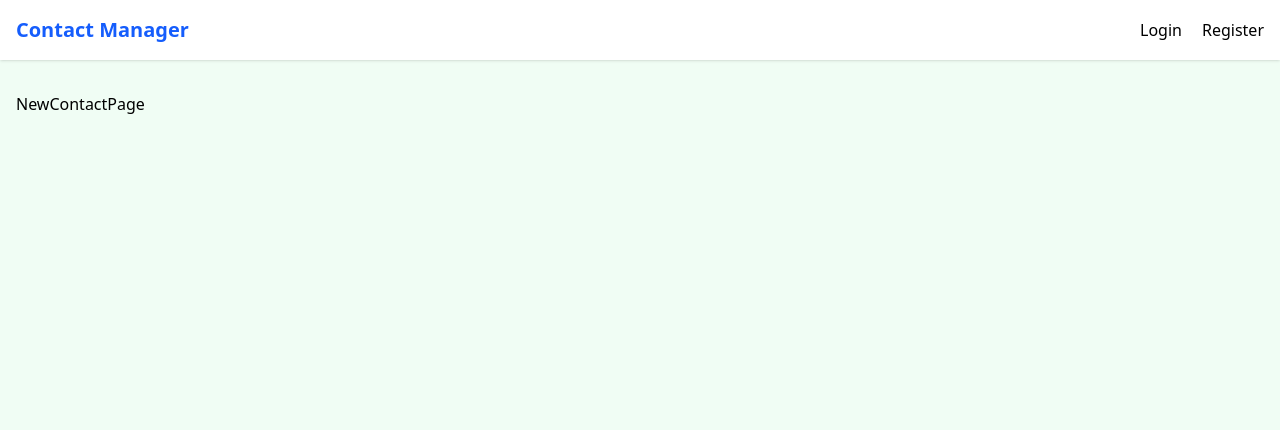
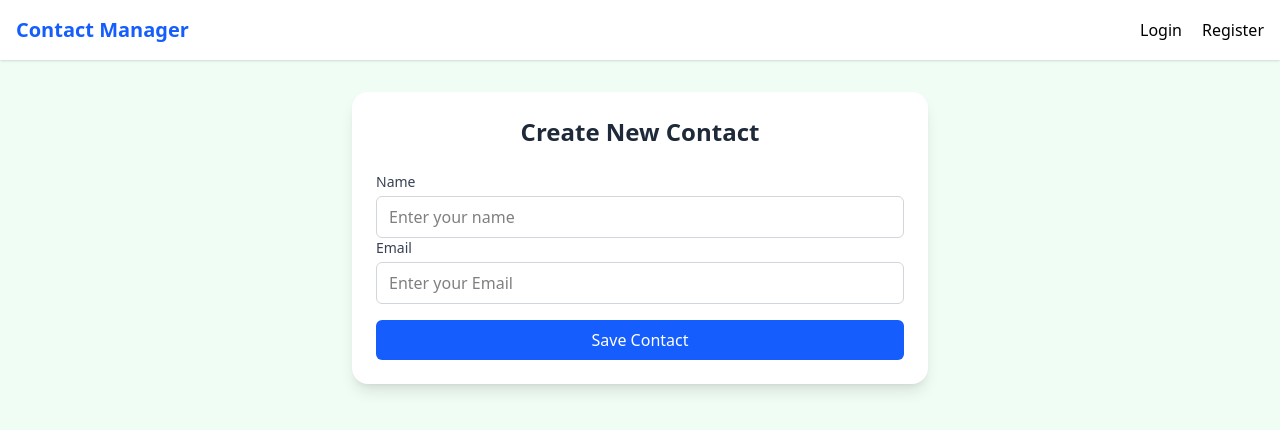
Before and after one commit to Imagekafle10/NextJsDemo, a Next.js app in the folder my-next-app/: page /contact/new in a window 1280 px wide. Shown: the top 430 px of the page. Built offline with nearby package versions, Linux system fonts and the light colour scheme; no server answers.

Commit message:
Created: EditandCreateContact

```diff
--- /dev/null
+++ b/my-next-app/src/app/_components/ContactForm.tsx
@@ -0,0 +1,52 @@
+"use client";
+import React, { useActionState } from "react";
+import { ContactType } from "./_types/contact";
+type ContactFormProps = {
+  action: (prevState: any, formData: FormData) => Promise<any>;
+  contact?: ContactType;
+};
+const ContactForm = ({ action, contact }: ContactFormProps) => {
+  const [state, formAction] = useActionState(action, null);
+  return (
+    <form action={formAction}>
+      <div>
+        <label
+          htmlFor="name"
+          className="block text-sm font-medium text-gray-700"
+        >
+          Name
+        </label>
+        <input
+          type="name"
+          name="name"
+          placeholder="Enter your name"
+          required
+          className="mt-1 w-full px-3 py-2 border border-gray-300 rounded-md focus:outline-none focus:ring-2 focus:ring-blue-500"
+        />
+      </div>
+      <div className="mb-4">
+        <label
+          htmlFor="email"
+          className="block text-sm font-medium text-gray-700"
+        >
+          Email
+        </label>
+        <input
+          type="email"
+          name="email"
+          placeholder="Enter your Email"
+          required
+          className="mt-1 w-full px-3 py-2 border border-gray-300 rounded-md focus:outline-none focus:ring-2 focus:ring-blue-500"
+        />
+      </div>
+      <button
+        type="submit"
+        className="w-full bg-blue-600 text-white py-2 px-4 rounded-md hover:bg-blue-700 transition-colors"
+      >
+        Save Contact
+      </button>
+    </form>
+  );
+};
+
+export default ContactForm;
--- a/my-next-app/src/app/_data/db.json
+++ b/my-next-app/src/app/_data/db.json
@@ -1,5 +1,12 @@
 {
-  "contacts": [],
+  "contacts": [
+    {
+      "id": "1",
+      "name": "Jhon",
+      "email": "jhon@gmail.com",
+      "userId": "1"
+    }
+  ],
   "users": [
     {
       "id": "1",
--- a/my-next-app/src/app/actions/contact.ts
+++ b/my-next-app/src/app/actions/contact.ts
@@ -1,6 +1,16 @@
 "use server";
 import { revalidatePath } from "next/cache";
 import { deleteContact } from "../api/contact";
+
+export const createContactAction = async (
+  prevState: any,
+  formData: FormData,
+) => {};
+
+export const updateContactAction = async (
+  prevState: any,
+  formData: FormData,
+) => {};
 
 export const deleteContactAction = async (
   prevState: any,
--- a/my-next-app/src/app/contact/edit/[id]/page.tsx
+++ b/my-next-app/src/app/contact/edit/[id]/page.tsx
@@ -1,7 +1,23 @@
+import ContactForm from "@/app/_components/ContactForm";
+import { updateContactAction } from "@/app/actions/contact";
+import { getContactById } from "@/app/api/contact";
 import React from "react";
 
-function EditContactPage() {
-  return <div>EditContactPage</div>;
-}
+const EditContactPage = async ({ params }: { params: { id: string } }) => {
+  const { id } = await params;
+  const contact = await getContactById(id);
+
+  return (
+    <div className="min-h-screen flex items-center justify-center bg-gray-100 px-4">
+      <div className="w-full max-w-xl bg-white shadow-lg rounded-2xl p-6">
+        <h1 className="text-2xl font-semibold text-gray-800 mb-6 text-center">
+          Edit Contact
+        </h1>
+
+        <ContactForm action={updateContactAction} contact={contact} />
+      </div>
+    </div>
+  );
+};
 
 export default EditContactPage;
--- a/my-next-app/src/app/contact/new/page.tsx
+++ b/my-next-app/src/app/contact/new/page.tsx
@@ -1,7 +1,20 @@
+import ContactForm from "@/app/_components/ContactForm";
+import { createContactAction } from "@/app/actions/contact";
 import React from "react";
 
 function NewContactPage() {
-  return <div>NewContactPage</div>;
+  return (
+    <div className=" flex justify-center items-center">
+      <div className="w-full max-w-xl bg-white shadow-lg rounded-2xl p-6">
+        <h1 className="text-2xl font-semibold text-gray-800 mb-6 text-center">
+          Create New Contact
+        </h1>
+
+        {/* Form */}
+        <ContactForm action={createContactAction} />
+      </div>
+    </div>
+  );
 }
 
 export default NewContactPage;
```
